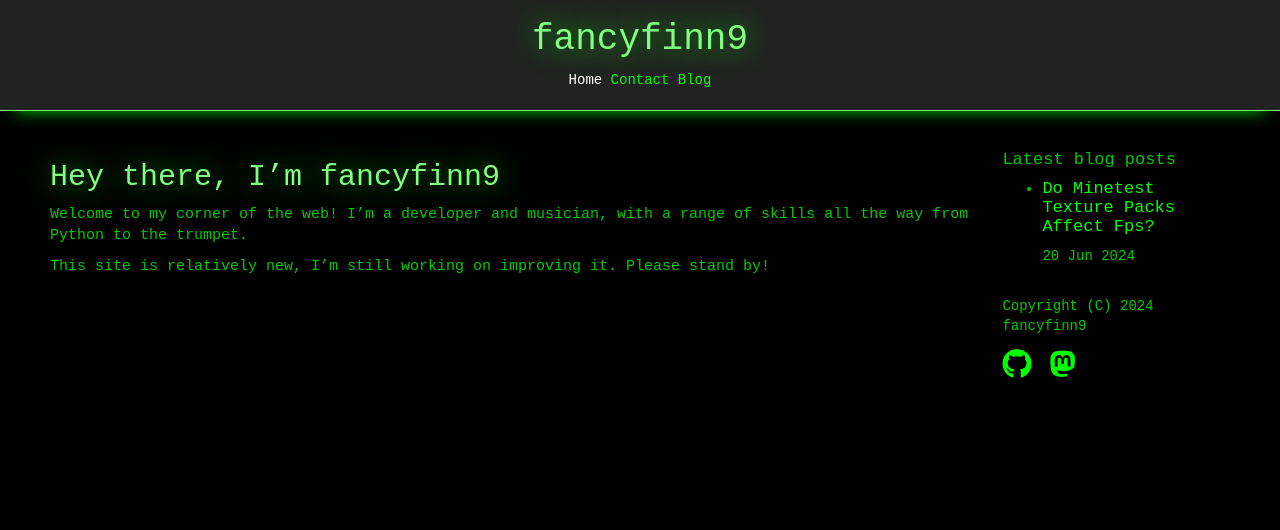
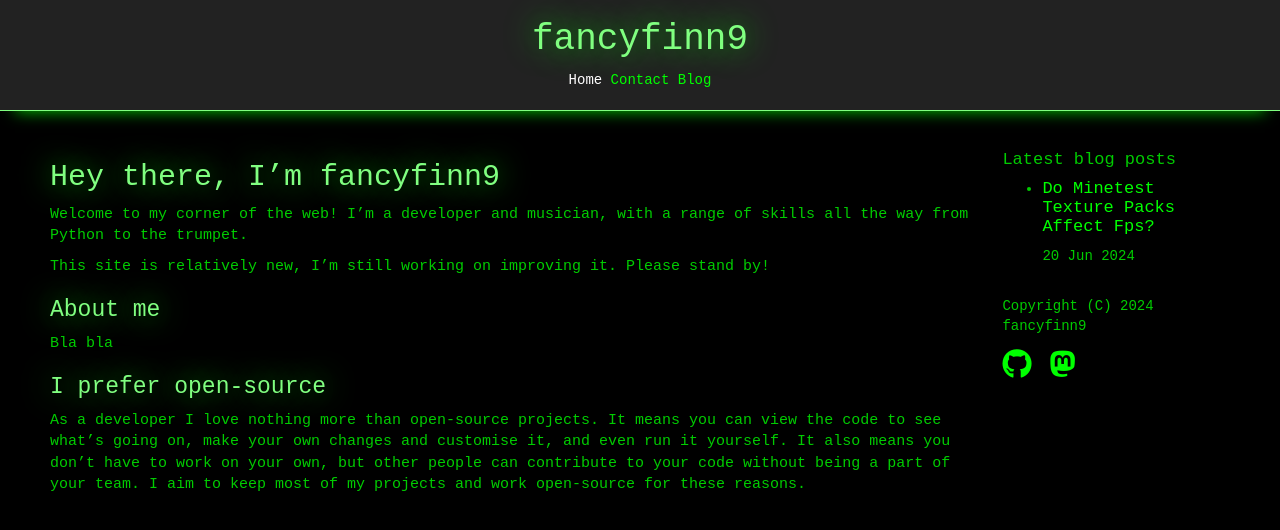
Before and after one commit to fancyfinn9/fancyfinn9.github.io, a Jekyll site: the page built from index.md, in a window 1280 px wide. Shown: the top 530 px of the page. Built offline with Jekyll 4.4.1, drawn with Linux system fonts in a browser that asks for light colours.

Commit message:
Update index

```diff
--- a/index.md
+++ b/index.md
@@ -9,3 +9,12 @@ layout: default
 Welcome to my corner of the web! I'm a developer and musician, with a range of skills all the way from Python to the trumpet.
 
 This site is relatively new, I'm still working on improving it. Please stand by!
+
+### About me
+
+Bla bla
+
+### I prefer open-source
+
+As a developer I love nothing more than open-source projects. It means you can view the code to see what's going on, make your own changes and customise it, and even run it yourself. It also means you don't have to work on your own, but other people can contribute to your code without being a part of your team.
+I aim to keep most of my projects and work open-source for these reasons.
```
